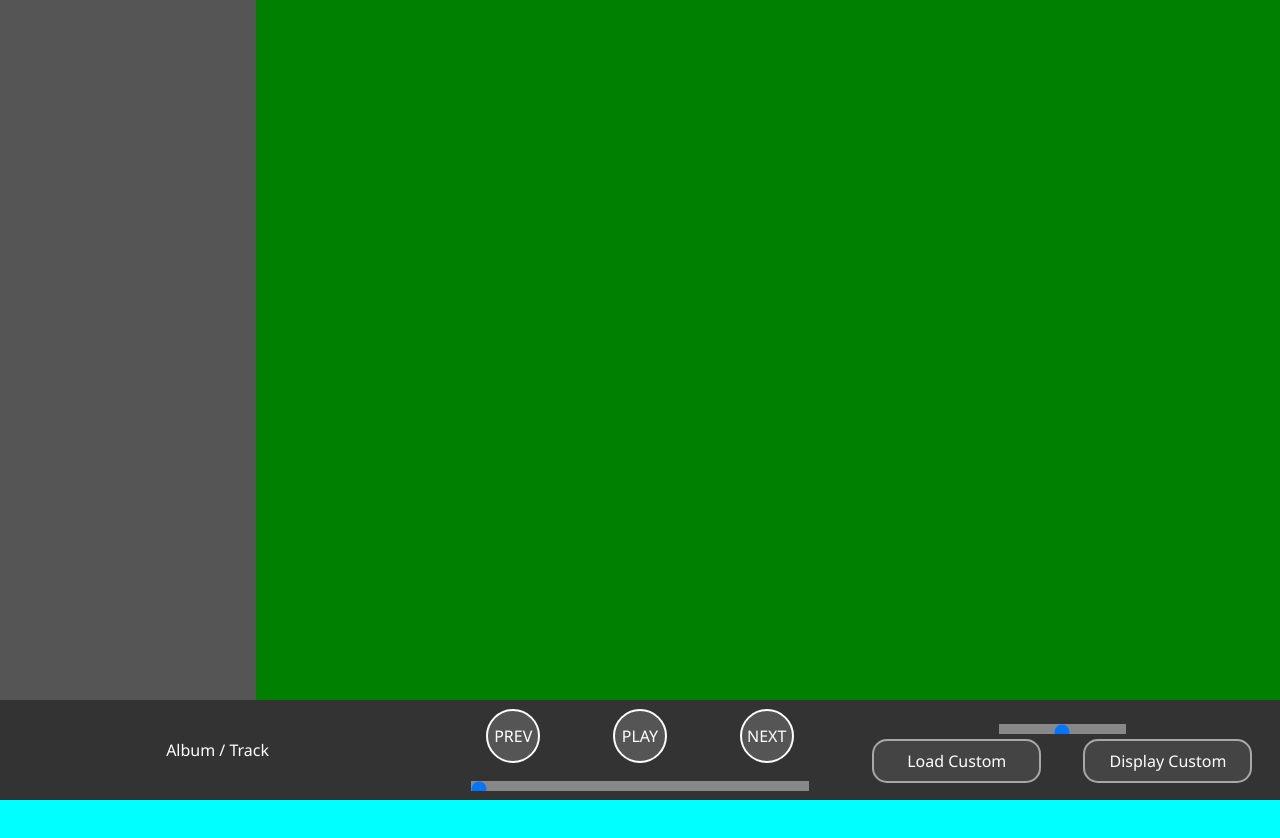
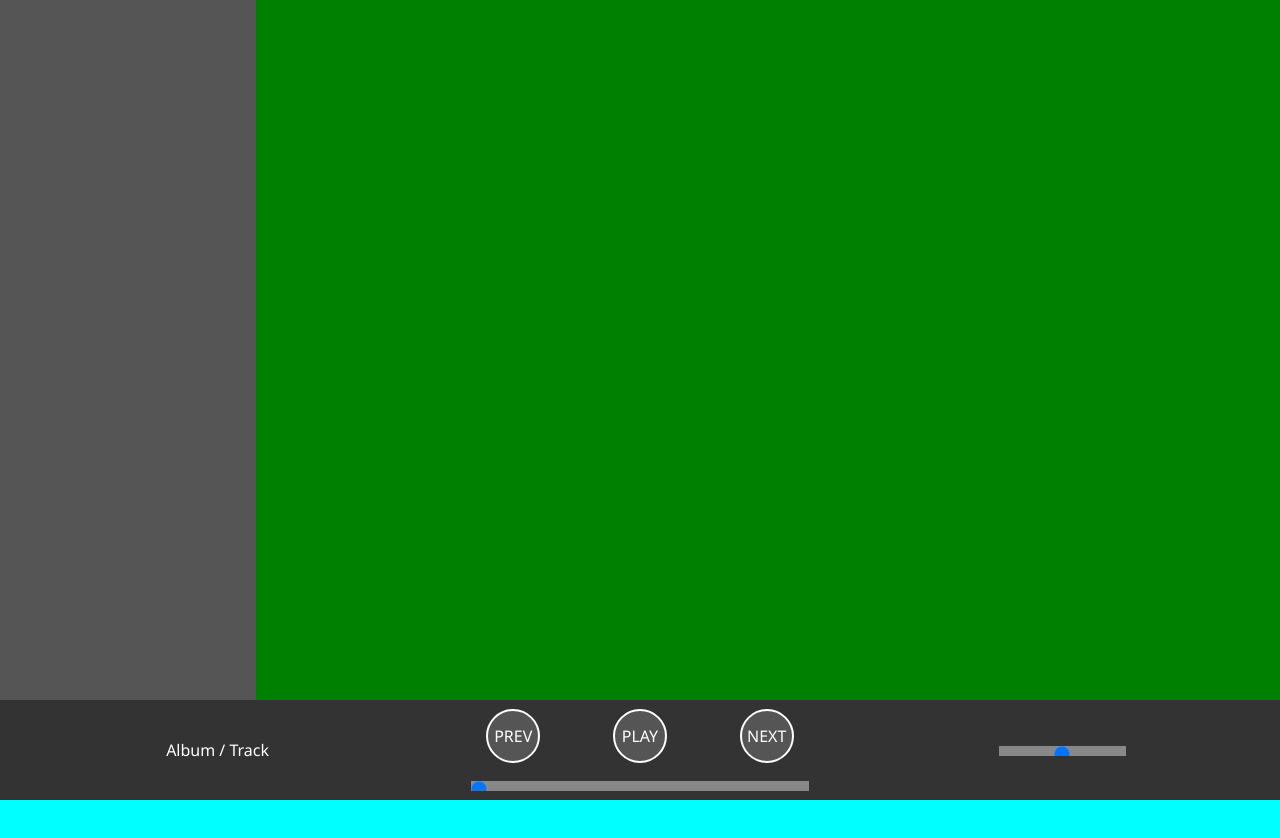
Before and after one commit to LittleBigKiller/coconut-player, a website: page static/index.html in a window 1280 px wide. Drawn offline with Linux system fonts and the light colour scheme.

Commit message:
Removed debug buttons

```diff
--- a/static/index.html
+++ b/static/index.html
@@ -45,8 +45,6 @@
                 <div id="playback-panel-volume">
                     <input type="range" id="playback-volume" step="0.01" min="0" max="1" value="0.5">
                 </div>
-                <div class="contButton" id="custom-load">Load Custom</div>
-                <div class="contButton" id="custom-display">Display Custom</div>
             </div>
         </div>
     </div>
```
